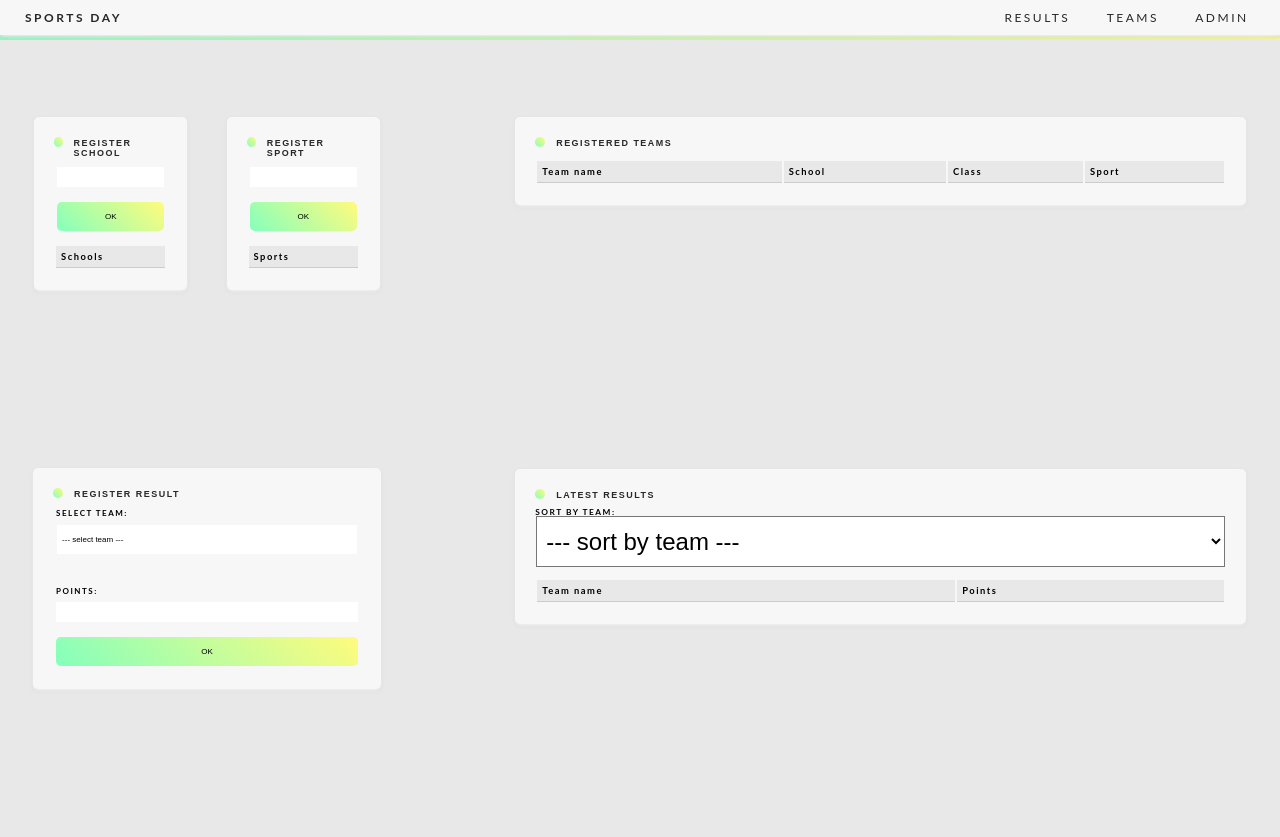
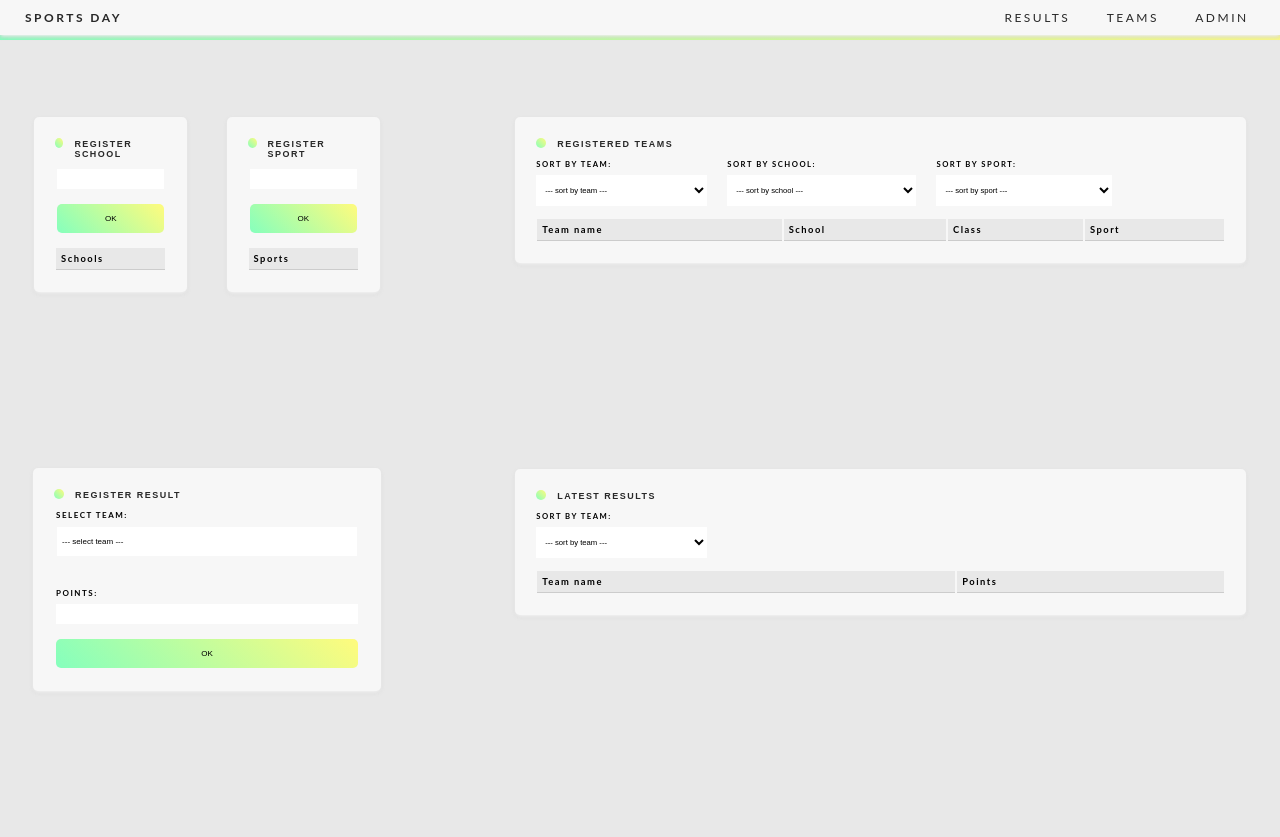
Before and after one commit to emlie/idrettsdag, a plain HTML site: page html/admin.html in a window 1280 px wide. Shown: the top 837 px of the page. Drawn offline with Linux system fonts and the light colour scheme; no server answers.

Commit message:
fix sorting

```diff
--- a/css/style.css
+++ b/css/style.css
@@ -433,6 +433,7 @@ display: none;
   align-items: flex-start;
   align-content: flex-start;
   justify-content: flex-start;
+  border: 1px solid transparent;
 }
 
 .circle {
@@ -442,6 +443,27 @@ display: none;
   background-color: #85FFBD;
   background-image: linear-gradient(45deg, #85FFBD 0%, #FFFB7D 100%);
   margin-right: var(--space);
+}
+
+.sort {
+  width: auto;
+  height: auto;
+  margin: calc(var(--space)*0)
+          calc(var(--space)*2)
+          calc(var(--space)*0)
+          0;
+  background: transparent;
+}
+
+.sort label {
+  font-size: 0.6vw;
+  font-weight: var(--bold);
+}
+
+.sort select {
+  border: 0 solid transparent;
+  background: white;
+  font-size: 0.6vw;
 }
 
 
--- a/html/admin.html
+++ b/html/admin.html
@@ -150,6 +150,26 @@
         <div class="circle"></div>
         <h3>registered teams</h3>
       </div>
+      <div class="contain-h3">
+        <div class="sort">
+          <label for="sortTeamTeam">sort by team</label>
+          <select id="selTeamTeam" onchange="sortTeamsByTeam()" name="sortTeamTeam">
+            <option value="allTeams">--- sort by team ---</option>
+          </select>
+        </div>
+        <div class="sort">
+          <label for="sortTeamSchool">sort by school</label>
+          <select id="selTeamSchool" onchange="sortTeamsBySchool()" name="sortTeamTeam">
+            <option value="allSchools">--- sort by school ---</option>
+          </select>
+        </div>
+        <div class="sort">
+          <label for="sortTeamSport">sort by sport</label>
+          <select id="selTeamSport" onchange="sortTeamsBySport()" name="sortTeamTeam">
+            <option value="allSports">--- sort by sport ---</option>
+          </select>
+        </div>
+      </div>
       <!-- show teams -->
       <table>
         <thead>
@@ -173,13 +193,13 @@
         <div class="circle"></div>
         <h3>latest results</h3>
       </div>
-      <div class="minustop">
-        <label class="label" for="selTeam">sort by team</label>
-      </div>
-      <div class="selectdiv2">
-        <select id="selResultTeam" onchange="sortResultByTeam()" name="selTeam">
-          <option value="allResults">--- sort by team ---</option>
-        </select>
+      <div class="contain-h3">
+        <div class="sort">
+          <label class="label" for="selTeam">sort by team</label>
+          <select id="selResultTeam" onchange="sortResultByTeam()" name="selTeam">
+            <option value="allResults">--- sort by team ---</option>
+          </select>
+        </div>
       </div>
       <!-- show results -->
       <table>
--- a/scripts/scripts.js
+++ b/scripts/scripts.js
@@ -14,6 +14,9 @@ var selTeam = document.getElementById("selTeam");
 var inpPoints = document.getElementById("inpPoints");
 var tBodyResults = document.getElementById("tBodyResults");
 
+var selTeamTeam = document.getElementById("selTeamTeam");
+var selTeamSchool = document.getElementById("selTeamSchool");
+var selTeamSport = document.getElementById("selTeamSport");
 var selResultTeam = document.getElementById("selResultTeam");
 
 
@@ -71,6 +74,13 @@ function getSchools(snapshot){
   </tr>
   `;
 
+  // show schools in selTeamSchool
+  selTeamSchool.innerHTML += `
+  <option value="${regdSchool}">
+    ${theRegdSchool.name}
+  </option>
+  `;
+
 };
 
 
@@ -111,6 +121,13 @@ function getSports(snapshot){
   </tr>
   `;
 
+  // show sports in selTeamSchool
+  selTeamSport.innerHTML += `
+  <option value="${regdSport}">
+    ${theRegdSport.name}
+  </option>
+  `;
+
 };
 
 
@@ -132,6 +149,7 @@ function getTeams(snapshot){
 
     console.log("testing schoolsRef");
 
+    var regdTeamSchool = snapshot.key;
     var theSchool = snapshotSchools.val();
 
     // nest a third function to get data from sportsDB and use as foreign key
@@ -141,6 +159,7 @@ function getTeams(snapshot){
 
       console.log("testing sportsRef");
 
+      var regdTeamSport = snapshot.key;
       var theSport = snapshotSports.val();
 
       // show teams in table
@@ -263,6 +282,53 @@ function sortResultByTeam(){
 };
 
 
+// use the same method for teams, as for results
+// sort teams by team
+function sortTeamsByTeam(){
+
+  console.log("testing sortTeamsByTeam");
+
+  var theSelTeamTeam = selTeamTeam.value;
+
+  // show the teams of the selected team
+  tBodyTeams.innerHTML = "";
+
+  teamsDB.orderByChild("team")
+         .equalTo(theSelTeamTeam)
+         .on("child_added", getTeams);
+
+  // if no team is selected, show all results from all teams
+  if (theSelTeamTeam == "allTeams") {
+    tBodyTeams.innerHTML = "";
+    teamsDB.on("child_added", getTeams);
+  };
+
+};
+
+
+// sort teams by school
+function sortTeamsBySchool(){
+
+  console.log("testing sortTeamsBySchool");
+
+  var theSelTeamSchool = selTeamSchool.value;
+
+  // show the results of the selected team
+  tBodyTeams.innerHTML = "";
+
+  teamsDB.orderByChild("school")
+         .equalTo(theSelTeamSchool)
+         .on("child_added", getTeams);
+
+  // if no team is selected, show all results from all teams
+  if (theSelTeamSchool == "allSchools") {
+    tBodyTeams.innerHTML = "";
+    resultsDB.on("child_added", getTeams);
+  };
+
+};
+
+
 
 
 
```
